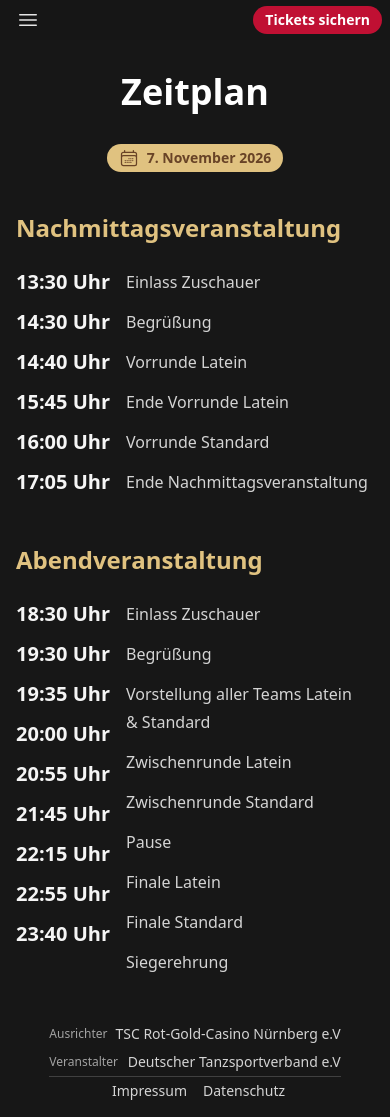
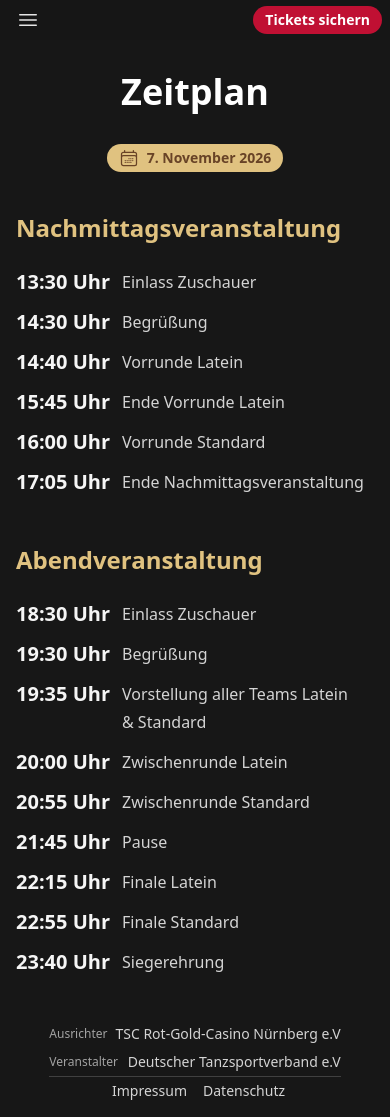
Before and after one commit to TSC-Rot-Gold-Casino-Nurnberg-e-V/dm-formationen, a Next.js app: page /zeitplan in a window 390 px wide. Built offline with nearby package versions, Linux system fonts and the light colour scheme.

Commit message:
feat: enhance event schedule layout and improve text wrapping

```diff
--- a/app/zeitplan/page.tsx
+++ b/app/zeitplan/page.tsx
@@ -11,84 +11,98 @@ export default function ZeitplanPage() {
     <main className="container prose sm:prose-lg prose-invert prose-neutral mx-auto py-8">
       <h1 className="text-center">Zeitplan</h1>
       <EventDateChip className="container" />
-      <div className="w-fit mx-auto">
+      <div className="w-full sm:w-fit mx-auto">
         <section>
           <h2 className="text-primary-300 !mt-10">Nachmittagsveranstaltung</h2>
-          <div className="grid grid-cols-[auto_1fr] gap-x-4 gap-y-2">
-            <div className="space-y-3">
-              <div className="font-black text-base-100 text-xl sm:text-2xl">
+          <div className="grid grid-cols-[max-content_minmax(0,1fr)] items-start gap-x-3 gap-y-3">
+            <div className="font-black text-base-100 text-xl sm:text-2xl whitespace-nowrap">
               13:30 Uhr
             </div>
-              <div className="font-black text-base-100 text-xl sm:text-2xl">
+            <div className="min-w-0 break-words text-base-300">
+              Einlass Zuschauer
+            </div>
+            <div className="font-black text-base-100 text-xl sm:text-2xl whitespace-nowrap">
               14:30 Uhr
             </div>
-              <div className="font-black text-base-100 text-xl sm:text-2xl">
+            <div className="min-w-0 break-words text-base-300">Begrüßung</div>
+            <div className="font-black text-base-100 text-xl sm:text-2xl whitespace-nowrap">
               14:40 Uhr
             </div>
-              <div className="font-black text-base-100 text-xl sm:text-2xl">
+            <div className="min-w-0 break-words text-base-300">
+              Vorrunde Latein
+            </div>
+            <div className="font-black text-base-100 text-xl sm:text-2xl whitespace-nowrap">
               15:45 Uhr
             </div>
-              <div className="font-black text-base-100 text-xl sm:text-2xl">
+            <div className="min-w-0 break-words text-base-300">
+              Ende Vorrunde Latein
+            </div>
+            <div className="font-black text-base-100 text-xl sm:text-2xl whitespace-nowrap">
               16:00 Uhr
             </div>
-              <div className="font-black text-base-100 text-xl sm:text-2xl">
+            <div className="min-w-0 break-words text-base-300">
+              Vorrunde Standard
+            </div>
+            <div className="font-black text-base-100 text-xl sm:text-2xl whitespace-nowrap">
               17:05 Uhr
             </div>
-            </div>
-            <div className="space-y-3">
-              <div className="text-base-300">Einlass Zuschauer</div>
-              <div className="text-base-300">Begrüßung</div>
-              <div className="text-base-300">Vorrunde Latein</div>
-              <div className="text-base-300">Ende Vorrunde Latein</div>
-              <div className="text-base-300">Vorrunde Standard</div>
-              <div className="text-base-300">Ende Nachmittagsveranstaltung</div>
+            <div className="min-w-0 break-words text-base-300">
+              Ende Nachmittagsveranstaltung
             </div>
           </div>
         </section>
         <section>
           <h2 className="text-primary-300">Abendveranstaltung</h2>
-          <div className="grid grid-cols-[auto_1fr] gap-x-4 gap-y-2">
-            <div className="space-y-3">
-              <div className="font-black text-base-100 text-xl sm:text-2xl">
+          <div className="grid grid-cols-[max-content_minmax(0,1fr)] items-start gap-x-3 gap-y-3">
+            <div className="font-black text-base-100 text-xl sm:text-2xl whitespace-nowrap">
               18:30 Uhr
             </div>
-              <div className="font-black text-base-100 text-xl sm:text-2xl">
+            <div className="min-w-0 break-words text-base-300">
+              Einlass Zuschauer
+            </div>
+            <div className="font-black text-base-100 text-xl sm:text-2xl whitespace-nowrap">
               19:30 Uhr
             </div>
-              <div className="font-black text-base-100 text-xl sm:text-2xl">
+            <div className="min-w-0 break-words text-base-300">Begrüßung</div>
+            <div className="font-black text-base-100 text-xl sm:text-2xl whitespace-nowrap">
               19:35 Uhr
             </div>
-              <div className="font-black text-base-100 text-xl sm:text-2xl">
+            <div className="min-w-0 break-words text-base-300">
+              Vorstellung aller Teams Latein &amp; Standard
+            </div>
+            <div className="font-black text-base-100 text-xl sm:text-2xl whitespace-nowrap">
               20:00 Uhr
             </div>
-              <div className="font-black text-base-100 text-xl sm:text-2xl">
+            <div className="min-w-0 break-words text-base-300">
+              Zwischenrunde Latein
+            </div>
+            <div className="font-black text-base-100 text-xl sm:text-2xl whitespace-nowrap">
               20:55 Uhr
             </div>
-              <div className="font-black text-base-100 text-xl sm:text-2xl">
+            <div className="min-w-0 break-words text-base-300">
+              Zwischenrunde Standard
+            </div>
+            <div className="font-black text-base-100 text-xl sm:text-2xl whitespace-nowrap">
               21:45 Uhr
             </div>
-              <div className="font-black text-base-100 text-xl sm:text-2xl">
+            <div className="min-w-0 break-words text-base-300">Pause</div>
+            <div className="font-black text-base-100 text-xl sm:text-2xl whitespace-nowrap">
               22:15 Uhr
             </div>
-              <div className="font-black text-base-100 text-xl sm:text-2xl">
+            <div className="min-w-0 break-words text-base-300">
+              Finale Latein
+            </div>
+            <div className="font-black text-base-100 text-xl sm:text-2xl whitespace-nowrap">
               22:55 Uhr
             </div>
-              <div className="font-black text-base-100 text-xl sm:text-2xl">
+            <div className="min-w-0 break-words text-base-300">
+              Finale Standard
+            </div>
+            <div className="font-black text-base-100 text-xl sm:text-2xl whitespace-nowrap">
               23:40 Uhr
             </div>
-            </div>
-            <div className="space-y-3">
-              <div className="text-base-300">Einlass Zuschauer</div>
-              <div className="text-base-300">Begrüßung</div>
-              <div className="text-base-300">
-                Vorstellung aller Teams Latein &amp; Standard
-              </div>
-              <div className="text-base-300">Zwischenrunde Latein</div>
-              <div className="text-base-300">Zwischenrunde Standard</div>
-              <div className="text-base-300">Pause</div>
-              <div className="text-base-300">Finale Latein</div>
-              <div className="text-base-300">Finale Standard</div>
-              <div className="text-base-300">Siegerehrung</div>
+            <div className="min-w-0 break-words text-base-300">
+              Siegerehrung
             </div>
           </div>
         </section>
```
Lines whose indentation alone changed are shown as unchanged.
